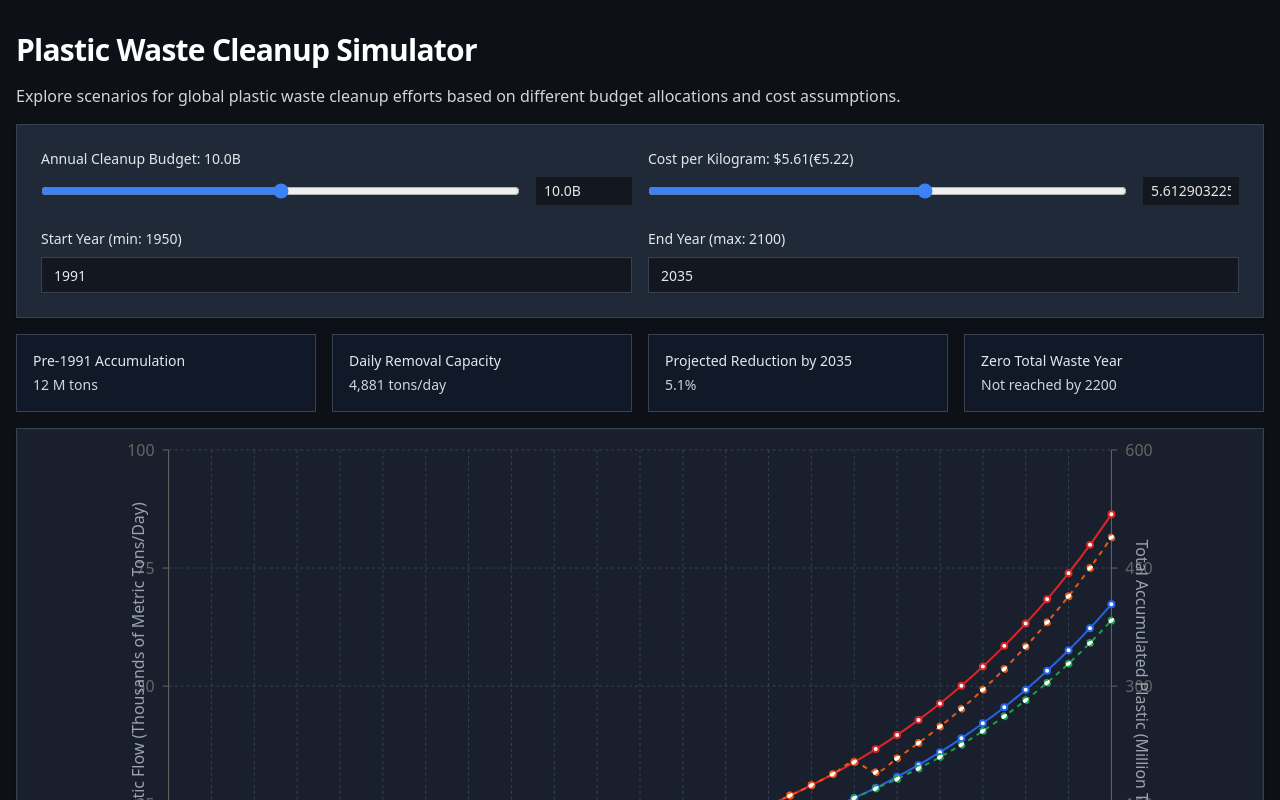
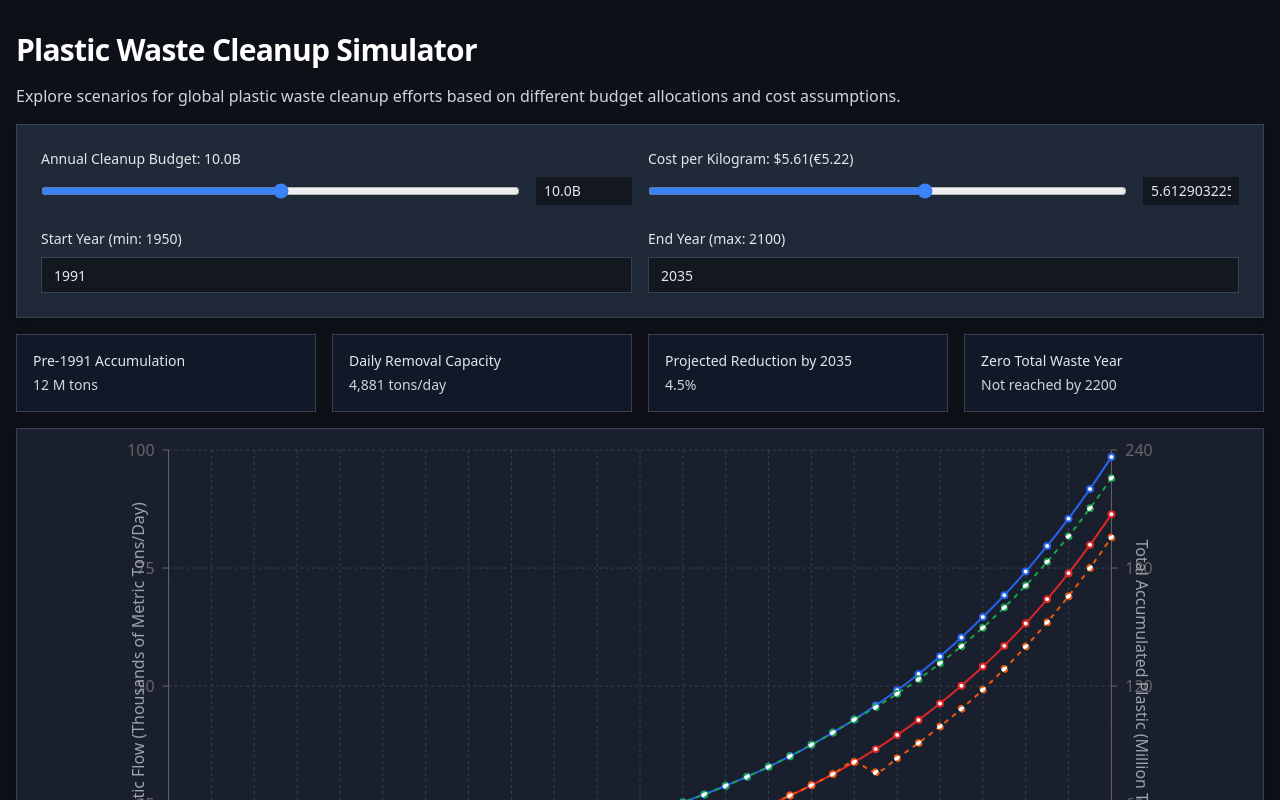
Before and after one commit to subashc2023/ocean-cleanup-simulator, a Next.js app: page / in a window 1280 px wide. Shown: the top 800 px of the page. Built offline with nearby package versions, Linux system fonts and the light colour scheme; no server answers.

Commit message:
Update CleanupSimulator.tsx

```diff
--- a/src/components/CleanupSimulator.tsx
+++ b/src/components/CleanupSimulator.tsx
@@ -58,6 +58,13 @@ const CleanupSimulator = () => {
   // Update data when parameters change
   useEffect(() => {
     const results: DataPoint[] = [];
+
+    // Ensure valid year range
+    if (startYear >= endYear) {
+      return;
+    }
+
+    // Calculate initial accumulation up to start year
     const historicalAccumulation = calculateHistoricalAccumulation(startYear);
     let cumulativeTotal = historicalAccumulation;
     let cumulativeTotalNoCleanup = historicalAccumulation;
@@ -65,19 +72,24 @@ const CleanupSimulator = () => {
     const costPerTon = costPerKg * 1000;
     const removalCapacity = (annualBudget / costPerTon) / 365;
 
+    // Calculate previous year's values for initial point
+    const previousYearWaste = calculateWastePerDay(startYear - 1);
+    const previousYearRemoval = (startYear - 1) >= CLEANUP_START_YEAR ? removalCapacity : 0;
+    const previousNetChange = previousYearWaste - previousYearRemoval;
+
+    // Add data points for each year
     for (let year = startYear; year <= endYear; year++) {
       const wastePerDay = calculateWastePerDay(year);
       const removalPerDay = year >= CLEANUP_START_YEAR ? removalCapacity : 0;
       const netDailyChange = wastePerDay - removalPerDay;
 
+      // Calculate yearly accumulation using trapezoidal integration
+      const yearlyAmount = ((netDailyChange + previousNetChange) / 2) * 365;
+      const yearlyAmountNoCleanup = ((wastePerDay + previousYearWaste) / 2) * 365;
+
+      // Update cumulative totals
       if (year > startYear) {
-        const previousNet = calculateWastePerDay(year - 1) -
-          (year - 1 >= CLEANUP_START_YEAR ? removalCapacity : 0);
-        const yearlyAmount = ((netDailyChange + previousNet) / 2) * 365;
         cumulativeTotal += yearlyAmount;
-
-        const previousWaste = calculateWastePerDay(year - 1);
-        const yearlyAmountNoCleanup = ((wastePerDay + previousWaste) / 2) * 365;
         cumulativeTotalNoCleanup += yearlyAmountNoCleanup;
       }
 
@@ -119,10 +131,14 @@ const CleanupSimulator = () => {
 
   const handleYearChange = (type: 'start' | 'end', e: React.ChangeEvent<HTMLInputElement>) => {
     const value = parseInt(e.target.value);
-    if (!isNaN(value)) {
-      if (type === 'start' && value >= PRODUCTION_START_YEAR && value < endYear) {
+    if (isNaN(value)) return;
+
+    if (type === 'start') {
+      if (value >= PRODUCTION_START_YEAR && value < endYear - 1) {
         setStartYear(value);
-      } else if (type === 'end' && value > startYear && value <= MAX_PROJECTION_YEAR) {
+      }
+    } else if (type === 'end') {
+      if (value > startYear + 1 && value <= MAX_PROJECTION_YEAR) {
         setEndYear(value);
       }
     }
```
